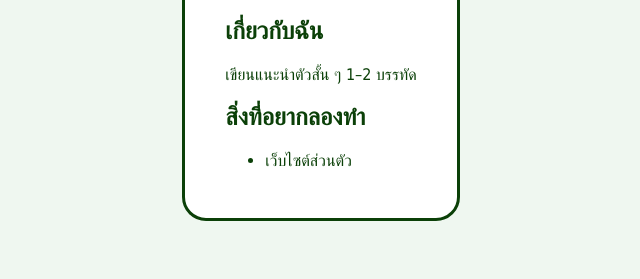
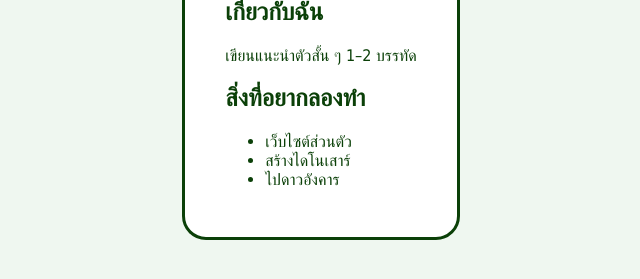
Before and after one commit to Anonny888/my-profile, a plain HTML site: page index.html in a window 1280 px wide. Shown: the part 339-618 px from the top of the page, without its empty margins (319-959 px from the left). Drawn offline with Linux system fonts and the light colour scheme.

Commit message:
Add things I want to build

```diff
--- a/index.html
+++ b/index.html
@@ -17,6 +17,8 @@
     <h2>สิ่งที่อยากลองทำ</h2>
     <ul>
       <li>เว็บไซต์ส่วนตัว</li>
+      <li>สร้างไดโนเสาร์</li>
+      <li>ไปดาวอังคาร</li>
     </ul>
   </main>
 </body>
```
